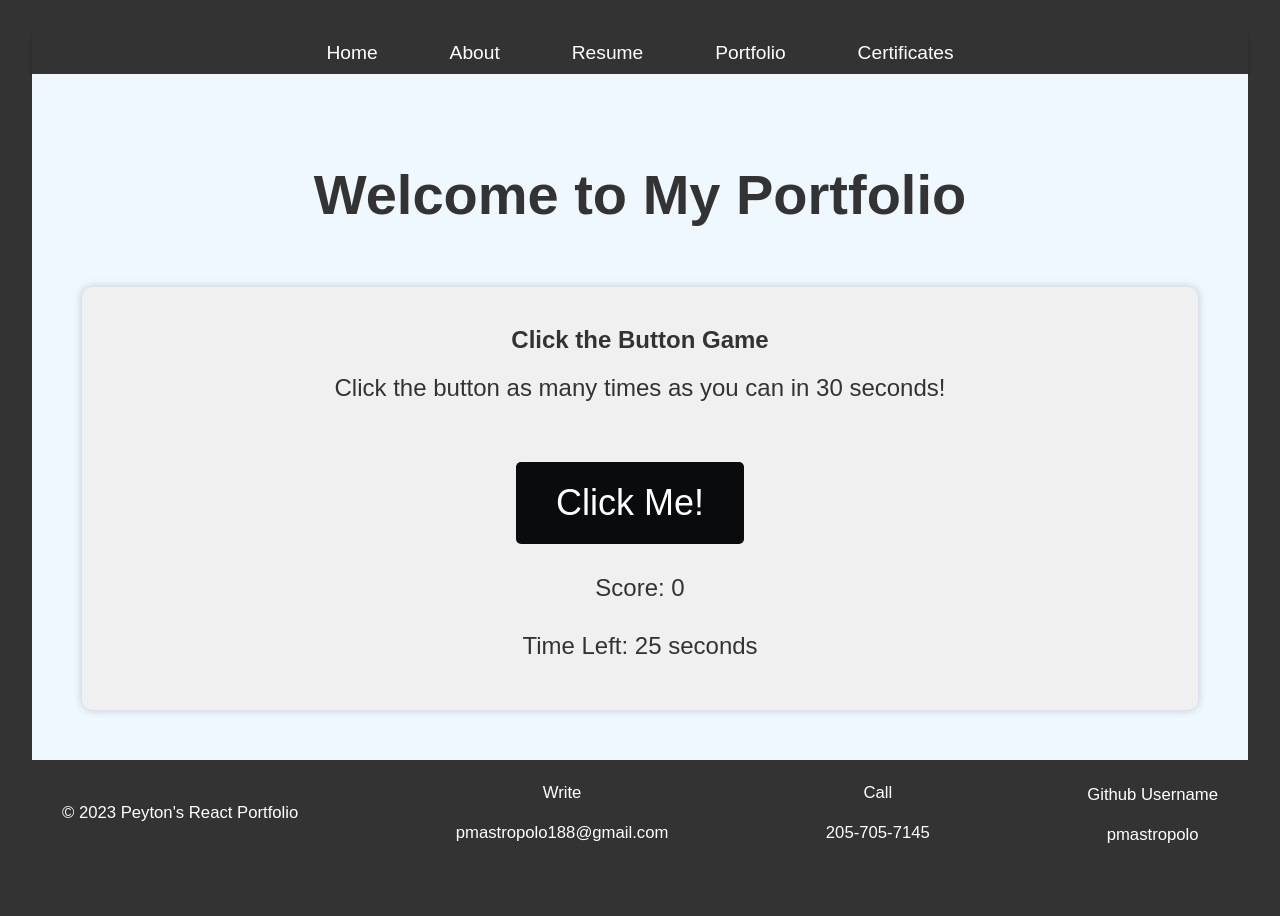
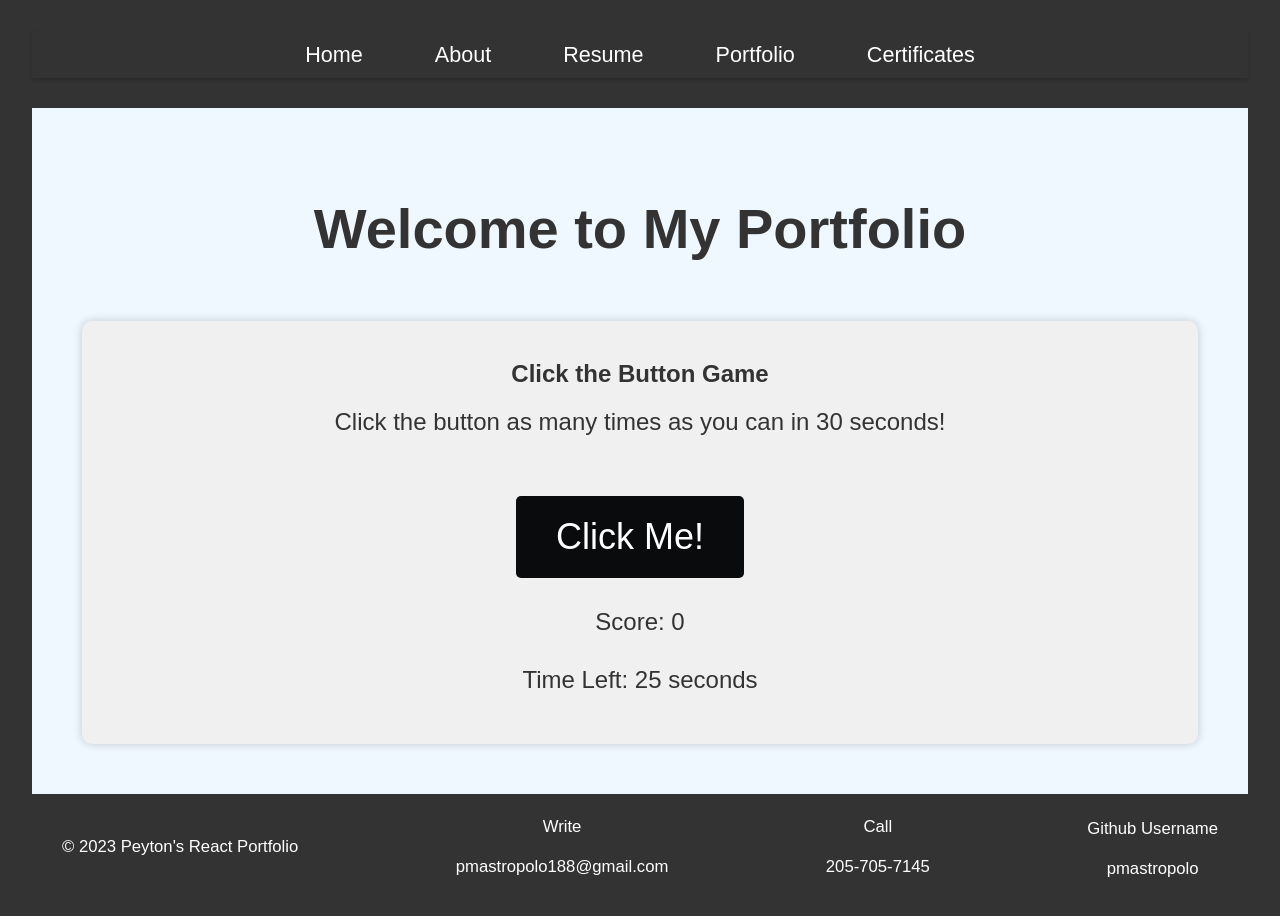
Before and after one commit to pmastropolo/myy-resumee, a React (Vite) app: page / in a window 1280 px wide. Shown: the top 916 px of the page. Built offline with nearby package versions, Linux system fonts and the light colour scheme.

Commit message:
Update Navigation.css

```diff
--- a/src/components/Navigation/Navigation.css
+++ b/src/components/Navigation/Navigation.css
@@ -8,6 +8,8 @@
   display: flex;
   justify-content: center;
   align-items: center;
+  margin-bottom: 30px;
+  font-size: 18px;
 }
 
 /* Navigation Links Container */
@@ -32,7 +34,7 @@
   background-color: #555;
 }
 
-  /* Add a style for the active link */
+/* active link */
 .active-link {
   background-color: #555;
 }
```
Lines whose indentation alone changed are shown as unchanged.
